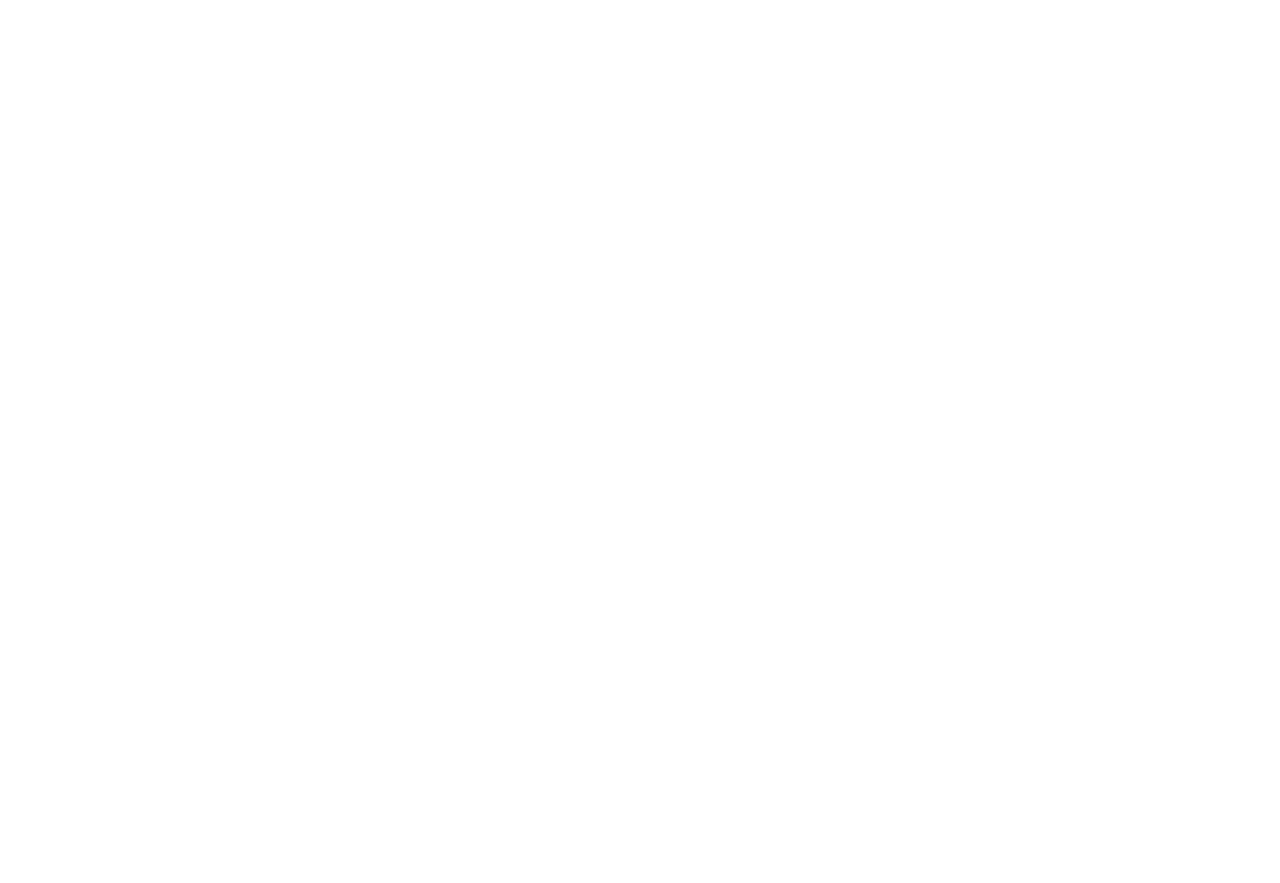
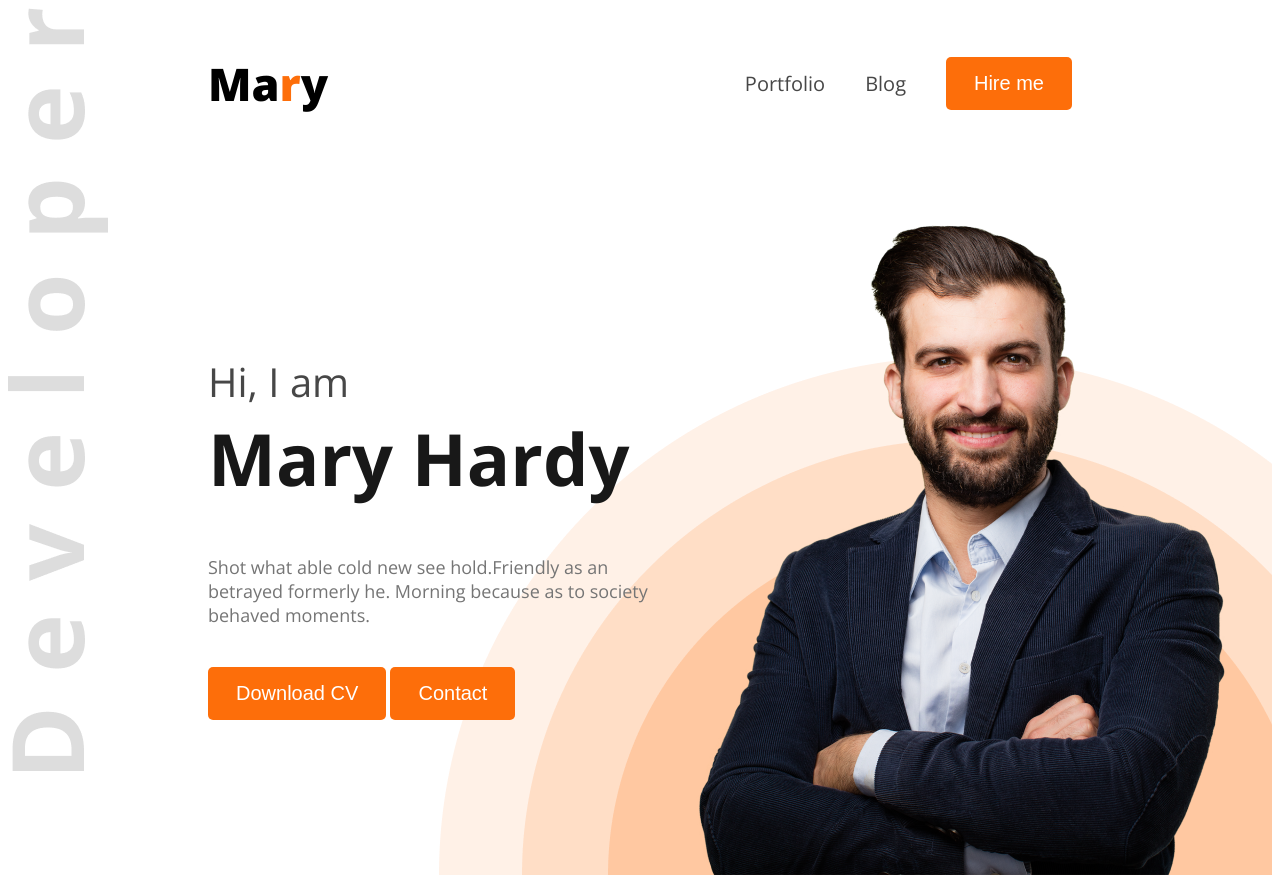
Before and after one commit to RaihanRoy2/web-dev-portfolio, a plain HTML site: page index.html in a window 1280 px wide. Before the commit the page ends 800 px from the top, so only its background shows below. Drawn offline with nearby package versions, Linux system fonts and the light colour scheme.

Commit message:
header section complite

```diff
--- a/index.html
+++ b/index.html
@@ -4,10 +4,34 @@
     <meta charset="UTF-8">
     <meta name="viewport" content="width=, initial-scale=1.0">
     <title>Document</title>
+    <link rel="preconnect" href="https://fonts.googleapis.com">
+    <link rel="preconnect" href="https://fonts.gstatic.com" crossorigin>
+    <link href="https://fonts.googleapis.com/css2?family=Open+Sans:ital,wght@0,300..800;1,300..800&display=swap" rel="stylesheet">
+    <link rel="stylesheet" href="style.css">
 </head>
-<body>
-    <header>
+<body class="open-sans-normal">
+    <header class="header">
+        <nav>
+            <h3 class="nav-title">Ma<span class="text-primay">r</span>y</h3>
+            <ul>
+                <li><a class="dark-2" href="">Portfolio</a></li>
+                <li><a class="dark-2" href="">Blog</a></li>
+                <li><a href=""><button class="btn">Hire me</button></a></li>
+            </ul>
+        </nav>
 
+        <div class="bannar">
+
+            <div class="bannr-container">
+                <h4 class="bannar-greeding dark-2">Hi, I  am</h4>
+                <h1 class="bannar-title">Mary Hardy</h1>
+                <p class="bannar-description">Shot what able cold new see hold.Friendly as an betrayed formerly he. Morning because as to society behaved moments.</p>
+                <button class="btn">Download CV</button>
+                <button class="btn">Contact</button>
+            </div>
+            <img src="media/images/hardy.png" alt="">
+
+        </div>
     </header>
 
     <main>
--- a/style.css
+++ b/style.css
@@ -0,0 +1,107 @@
+
+
+
+.open-sans-normal {
+  font-family: "Open Sans", serif;
+  font-optical-sizing: auto;
+  font-style: normal;
+  font-variation-settings:
+    "wdth" 100;
+}
+
+/* shared style */
+.btn{
+    color: white;
+    border-radius: 5px;
+    border: none;
+    background: rgb(253, 110, 10);
+    font-size: 20px;
+    font-weight: 70px;
+    padding: 15px 28px;
+    cursor: pointer;
+
+}
+.text-primay{
+    color: rgb(253, 110, 10);
+}
+.dark-2{
+    color: rgb(71, 71, 71);
+}
+
+
+/* nav style */
+nav{
+    display: flex;
+    justify-content: space-between;
+    align-items: center;
+    margin: 0px 200px;
+}
+.nav-title{
+font-family: Open Sans;
+font-size: 45px;
+font-weight: 800;
+line-height: 61px;
+letter-spacing: 0%;
+text-align: left;
+}
+
+nav ul li {
+    list-style: none;
+}
+nav li a{
+font-family: Open Sans;
+font-size: 20px;
+font-weight: 400;
+line-height: 27px;
+letter-spacing: 0%;
+text-align: left;
+text-decoration: none;
+}
+nav ul{
+    display: flex;
+    gap: 40px;
+}
+ul{
+    display: flex;
+    align-items: center;
+}
+
+/* bannar style */
+.header{
+    background-image: url(../media/images/developer.png) ,url(../media/images/header_bg.png);
+    background-repeat: no-repeat;
+    background-position: top left, bottom right;
+}
+.bannar{
+    display: flex;
+    justify-content: space-between;
+    align-items: center;
+    margin: 40px 38px 0px 200px;
+}
+.bannr-container{
+    max-width: 585px;
+}
+
+.bannar-greeding{
+color: rgb(71, 71, 71);
+font-family: Open Sans;
+font-size: 40px;
+font-weight: 400;
+margin: 0px;
+}
+.bannar-title{
+color: rgb(24, 24, 24);
+font-family: Open Sans;
+font-size: 72px;
+font-weight: 700;
+margin-top: 0px;
+
+}
+.bannar-description{
+color: rgb(117, 117, 117);
+font-family: Open Sans;
+font-size: 18px;
+font-weight: 400;
+margin-bottom: 40px;
+
+}
```
